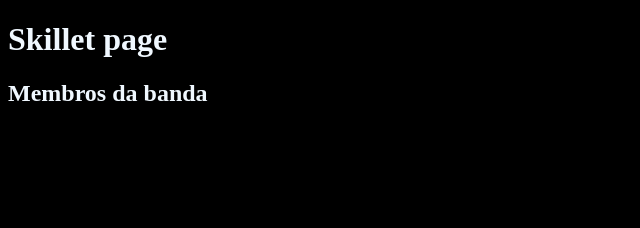
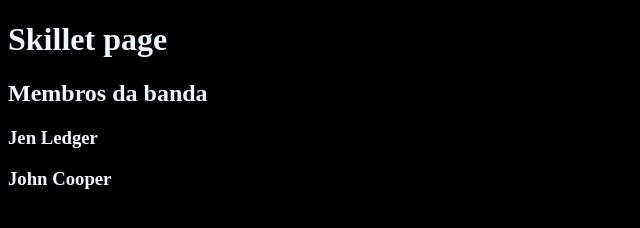
Before and after one commit to MjYshtmjk/aula-git, a plain HTML site: page index.html in a window 1280 px wide. Shown: the whole page, without its empty margins (0-640 px from the left). Drawn offline with Linux system fonts and the light colour scheme.

Commit message:
Iniciando o projeto, adicionando um elemento h3

```diff
--- a/index.html
+++ b/index.html
@@ -9,5 +9,7 @@
 <body>
     <h1>Skillet page</h1>
     <h2>Membros da banda </h2>
+    <h3>Jen Ledger</h3>
+    <h3>John Cooper</h3>
 </body>
 </html>
```
